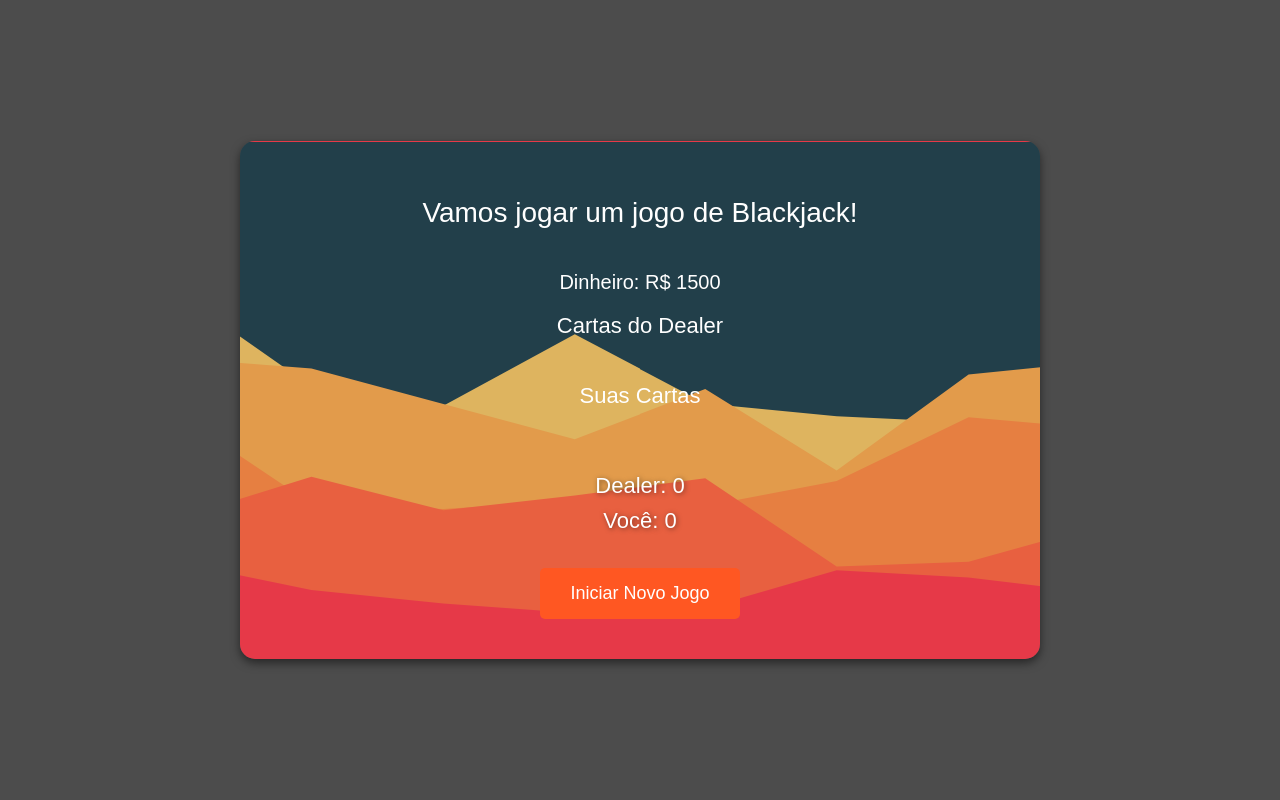
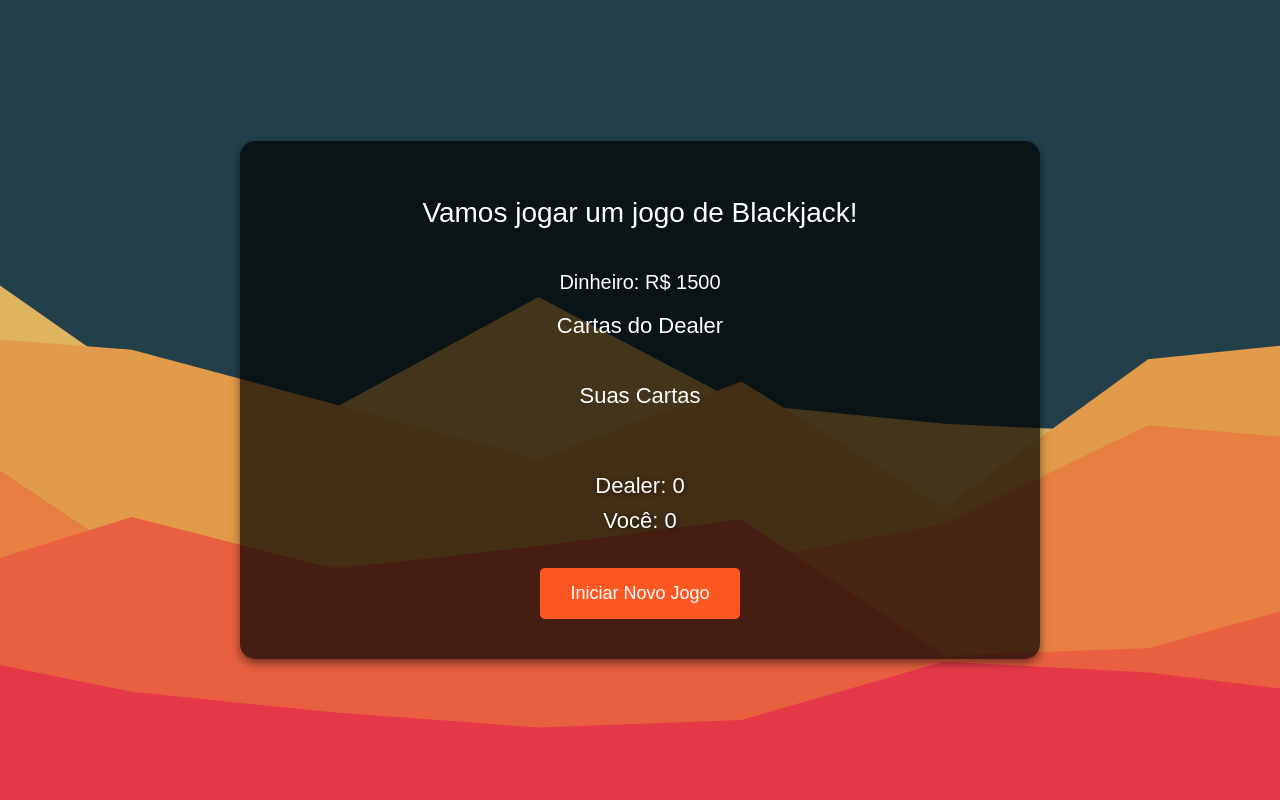
Before and after one commit to trabalho-pw/online-casino, a Vue app: page /blackjack in a window 1280 px wide. Shown: the top 800 px of the page. Built offline with nearby package versions, Linux system fonts and the light colour scheme.

Commit message:
Alterando o menu do Blackjack

```diff
--- a/src/views/BlackjackView.vue
+++ b/src/views/BlackjackView.vue
@@ -199,6 +199,10 @@
   min-height: 100vh;
   background-color: rgba(0, 0, 0, 0.7); /* Fundo escuro */
   font-family: 'Arial', sans-serif;
+  background: url('../assets/background-layered-peaks.svg');
+  background-size: cover;
+  background-attachment: fixed;
+  background-position: bottom;
 }
 
 .jogo-container {
@@ -208,10 +212,6 @@
   box-shadow: 0 4px 10px rgba(0, 0, 0, 0.5);
   color: white;
   text-align: center;
-  background: url('../assets/background-layered-peaks.svg');
-  background-size: cover;
-  background-attachment: fixed;
-  background-position: bottom;
   width: 80vw; /* Largura do contêiner ajustada */
   max-width: 800px; /* Limita a largura máxima */
   min-width: 400px; /* Garante uma largura mínima para telas pequenas */
```
